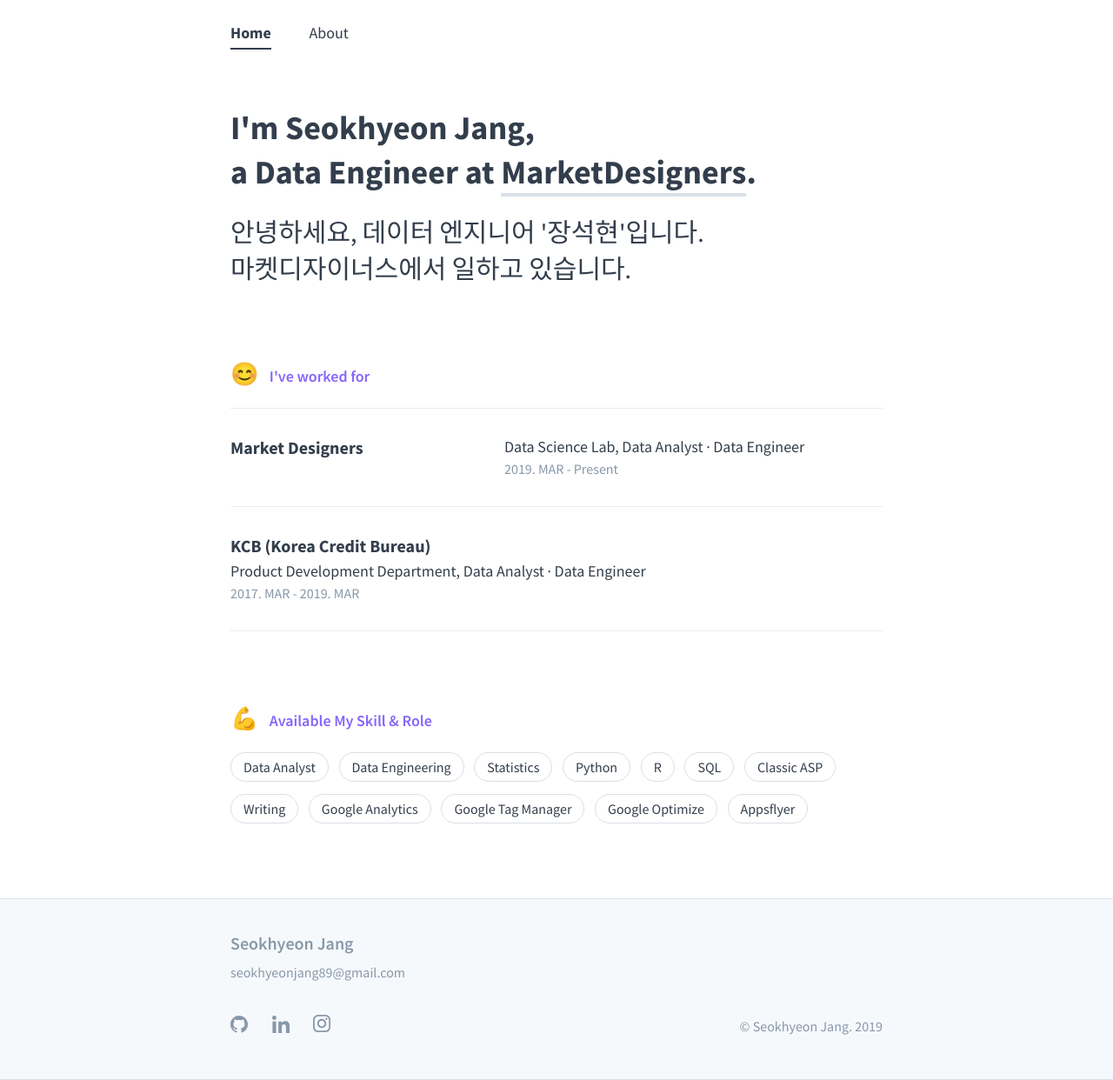
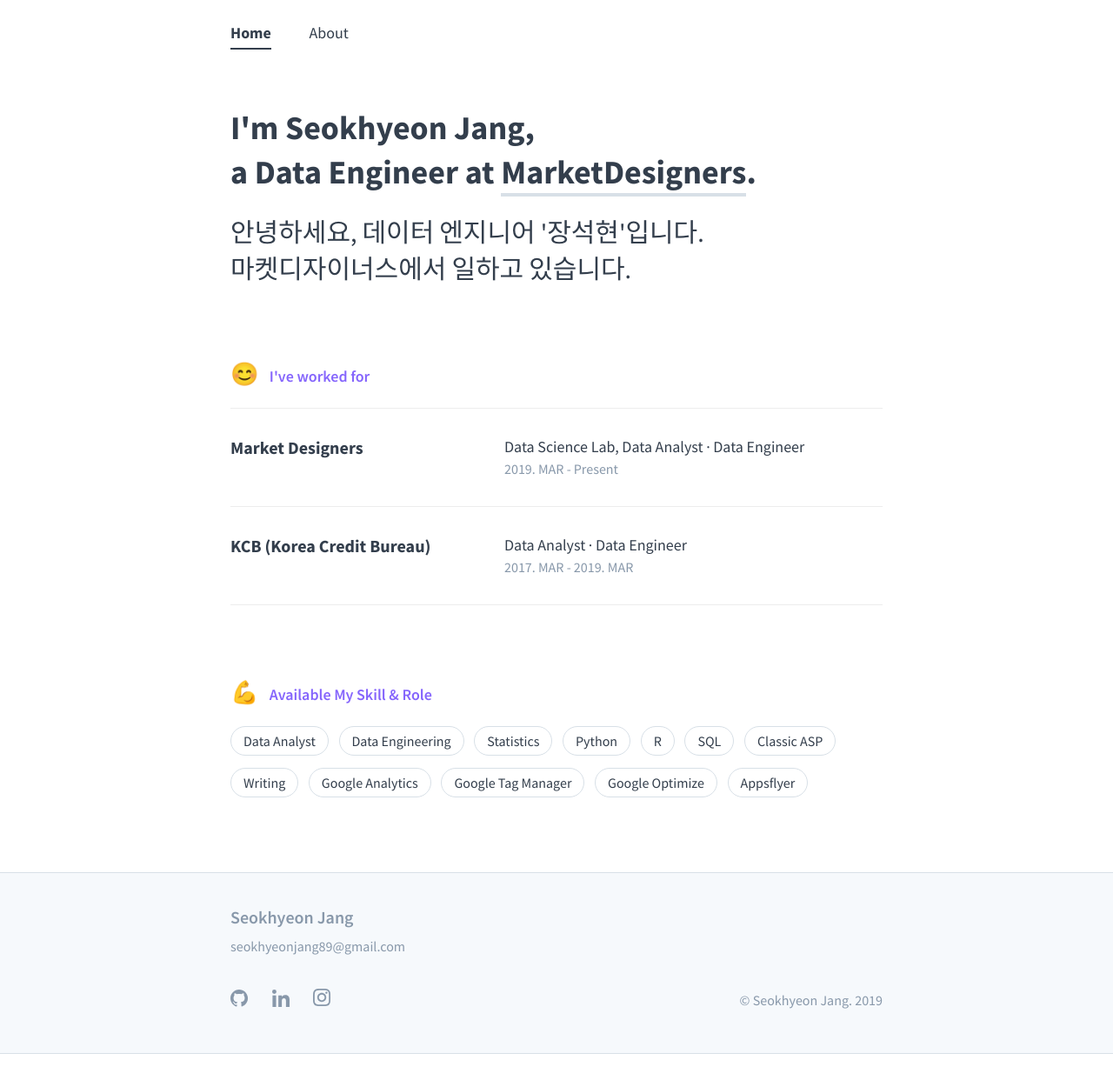
Before and after one commit to boys-be-ambitious/boys-be-ambitious.github.io, a Jekyll site: the page built from index.md, in a window 1280 px wide. Shown: the whole page at 87% size. Built offline with Jekyll 4.4.1, drawn with Linux system fonts in a browser that asks for light colours; after the commit the page ends 1212 px from its top, so only the background shows below that.

Commit message:
commit change index.md

```diff
--- a/_data/experience.yml
+++ b/_data/experience.yml
@@ -5,5 +5,5 @@ second-place:
 
 first-place:
 - name: KCB (Korea Credit Bureau)
-  role: Product Development Department, Data Analyst · Data Engineer
+  role: Data Analyst · Data Engineer
   date: 2017. MAR - 2019. MAR
```
